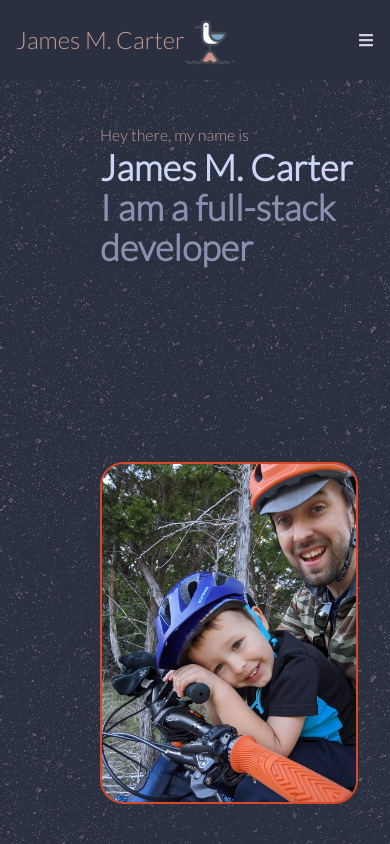
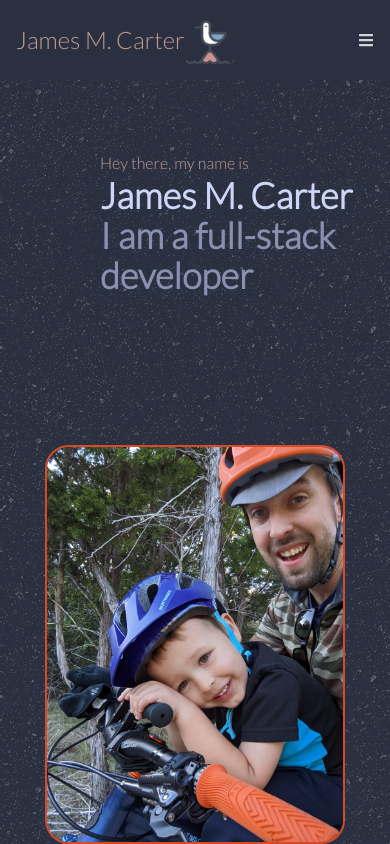
Before and after one commit to carterjamesmike/react-portfolio, a React (Vite) app: page / in a window 390 px wide. Shown: the top 844 px of the page. Built offline with nearby package versions, Linux system fonts and the light colour scheme.

Commit message:
More responsive changes

```diff
--- a/src/components/About.jsx
+++ b/src/components/About.jsx
@@ -2,7 +2,10 @@ import React from "react";
 
 const About = () => {
   return (
-    <div name="About" className="w-full h-screen bg-primary primary-bg text-gray-300 ">
+    <div
+      name="About"
+      className="w-full h-screen bg-primary primary-bg text-gray-300 "
+    >
       <div className="flex flex-col justify-center items-center w-full h-full">
         <div className="max-w-[1000px] w-full px-4 grid grid-cols-2 gap-8">
           <div className="sm:text-right pb-8 pl-4">
@@ -10,7 +13,6 @@ const About = () => {
               About
             </p>
           </div>
-          <div></div>
         </div>
         <div className="max-w-[1000px] w-full grid sm:grid-cols-2 gap-8 px-4">
           <div className="sm:text-right text-4xl font-bold">
--- a/src/components/Home.jsx
+++ b/src/components/Home.jsx
@@ -3,8 +3,11 @@ import Portrait from "../assets/images/portrait.jpg";
 
 const Home = () => {
   return (
-    <div name="Home" className="flex flex-col w-full h-screen bg-primary primary-bg sm:flex-row">
-      <div className="mx-auto pr-8 pl-[100px] flex flex-col justify-center h-full sm:mt-[100px]">
+    <div
+      name="Home"
+      className="flex flex-col w-full h-screen bg-primary primary-bg sm:flex-row"
+    >
+      <div className="mx-auto pr-8 pl-[100px] flex flex-col justify-center h-full ">
         <p className="accent-text">Hey there, my name is</p>
         <h1 className="text-4xl sm:7xl font-bold text-[#ccd6f6]">
           James M. Carter
@@ -12,17 +15,16 @@ const Home = () => {
         <h2 className="text-4xl sm:tx-7xl font-bold text-[#8892b0]">
           I am a full-stack developer
         </h2>
-        <p className="text-[#8892b0] py-4 max-w-[700px]"></p>
       </div>
-      <div className=" mx-auto pr-8 pl-[100px] flex flex-col justify-center h-full w-full ">
-            <img
-              className="max-h-[400px] max-w-[400px] rounded-3xl border-[#d94929] border-2 "
-              src={Portrait}
-              alt="Portrait"
-            />
+
+      <div className=" mx-auto flex flex-col justify-center">
+        <img
+          className="max-h-[400px] max-w-[300px] rounded-3xl border-[#d94929] border-2 "
+          src={Portrait}
+          alt="Portrait"
+        />
       </div>
     </div>
   );
-
 };
 export default Home;
```
Also changed, not shown: src/components/Projects.jsx (+6 -7 lines).
